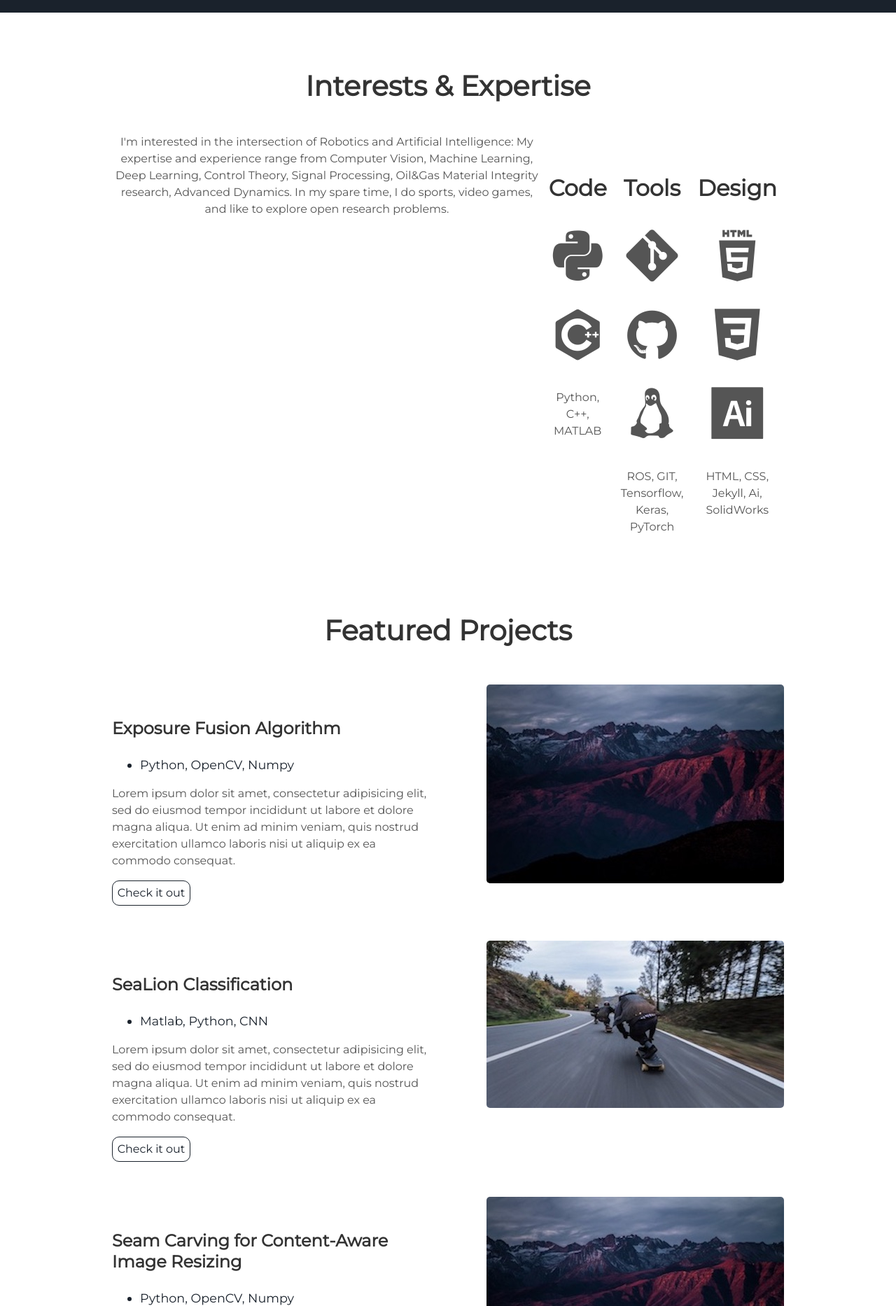
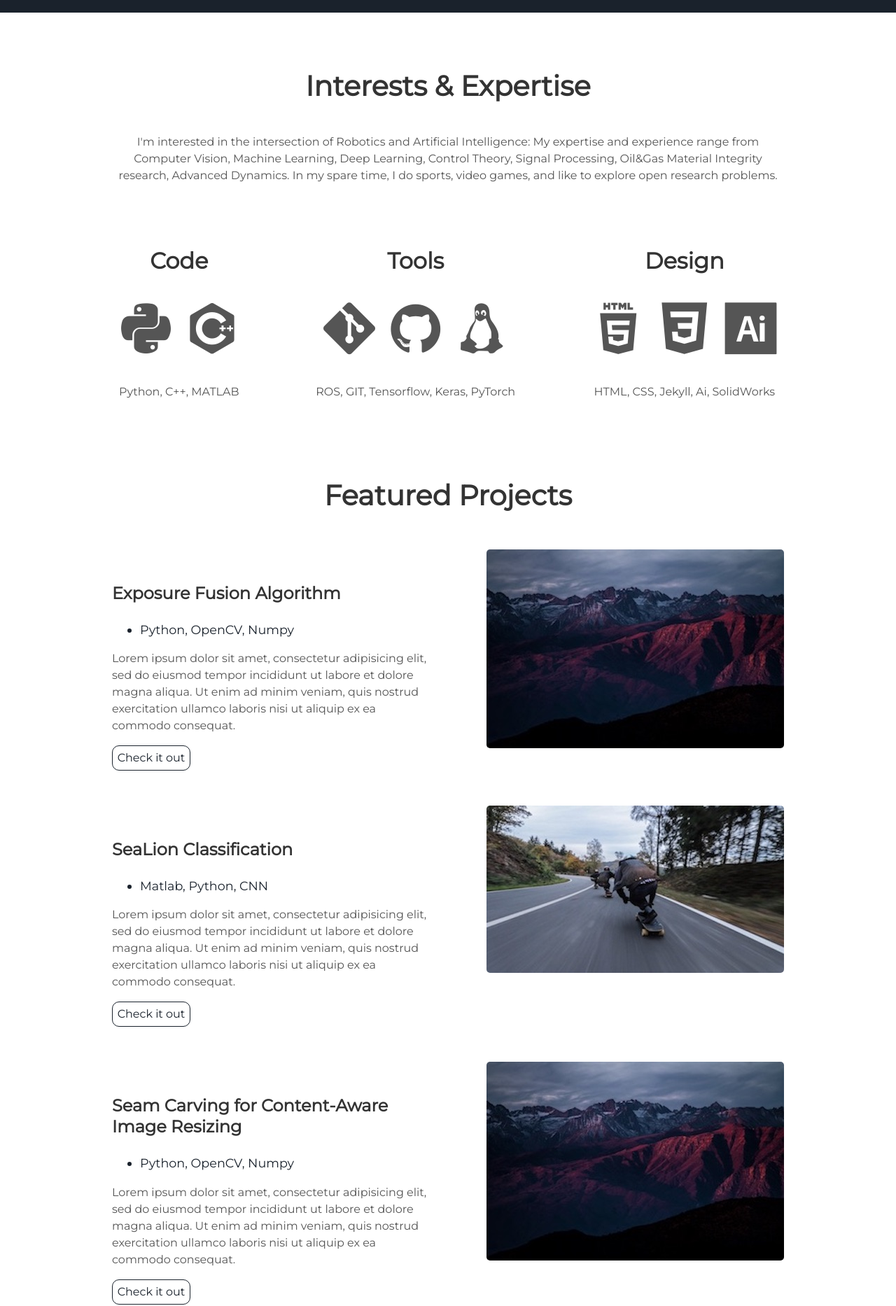
Before and after one commit to kbmajeed/kbmajeed.github.io, a Jekyll site: the page built from index.html, in a window 1280 px wide. Shown: the part 882-2748 px from the top of the page at 70% size. Built offline with Jekyll 4.4.1, drawn with Linux system fonts in a browser that asks for light colours.

Commit message:
Update about.html

```diff
--- a/_includes/about.html
+++ b/_includes/about.html
@@ -2,16 +2,16 @@
   <h1> Interests & Expertise </h1>
   <p> {{site.user_description}} </p>
 </div>
-  <div class="user">
 
    <div class="user">
    <p> I'm interested in the intersection of Robotics and Artificial Intelligence:
        My expertise and experience range from Computer Vision, Machine Learning,
        Deep Learning, Control Theory, Signal Processing, Oil&Gas Material Integrity research,
        Advanced Dynamics. In my spare time, I do sports, video games, and like to explore
-       open research problems.
-   </p>
+       open research problems.</p>
    </div>
+
+  <div class="user">
 
    <div class="tech">
       <h2>Code</h2>
```
